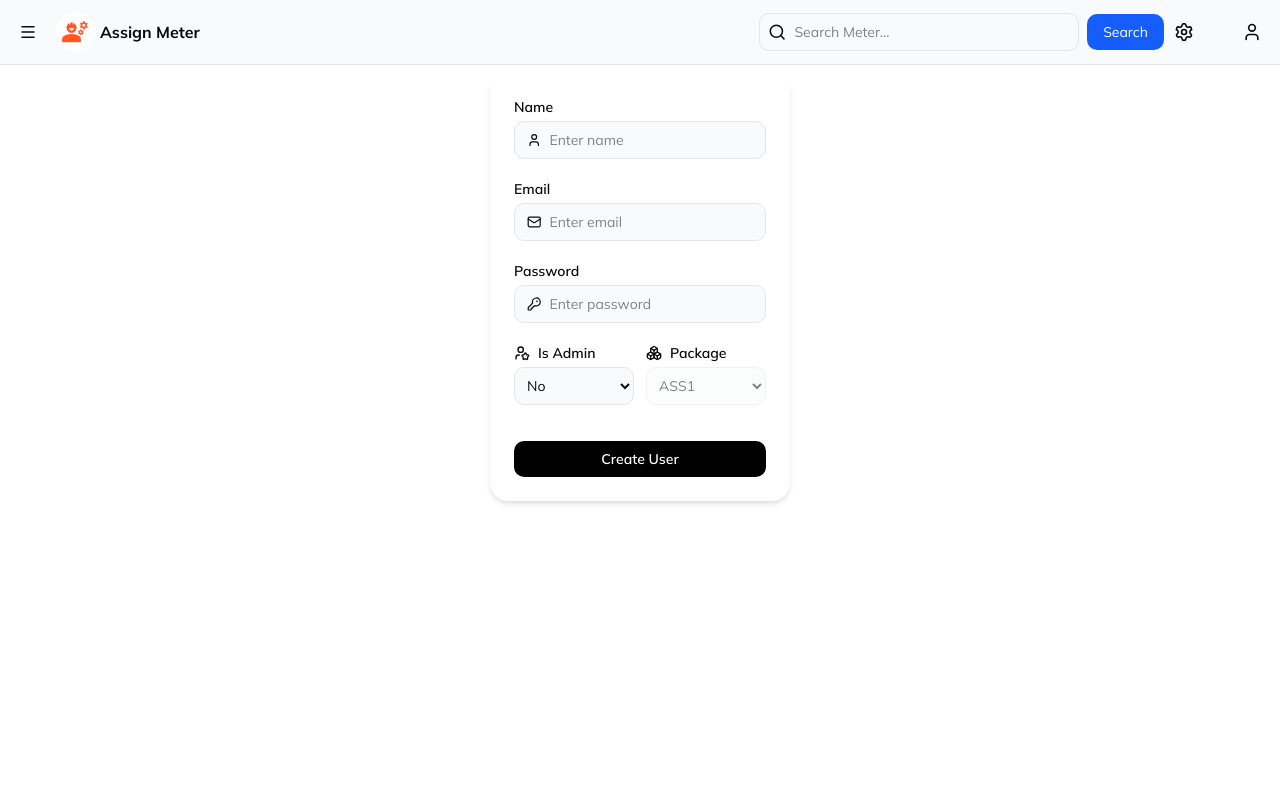
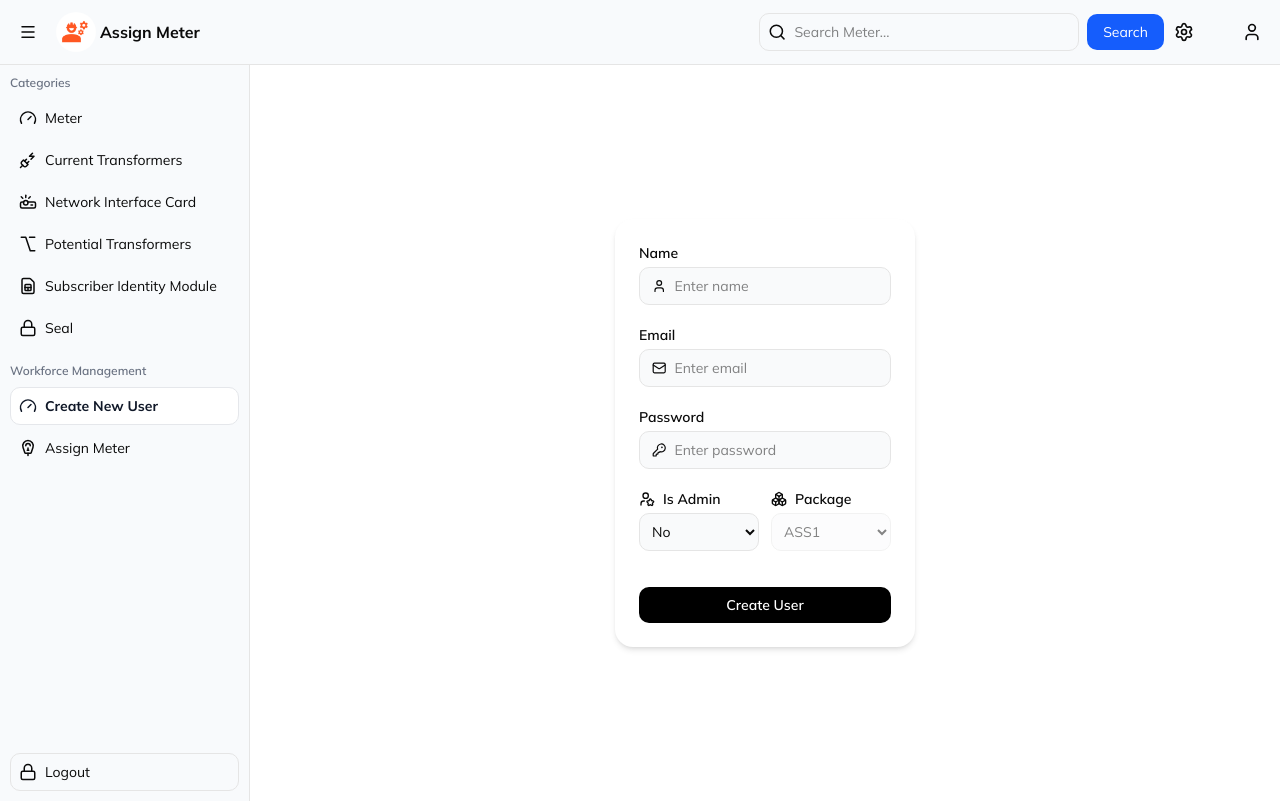
Before and after one commit to Codewithajoydas/Assign-Meter-Web, a Next.js app: page /createuser in a window 1280 px wide. Built offline with nearby package versions, Linux system fonts and the light colour scheme.

Commit message:
add installer & supervisor names, enable meter navigation, fix download query bug, and support comma/space meter input

```diff
--- a/components/Sidebar.jsx
+++ b/components/Sidebar.jsx
@@ -50,8 +50,8 @@ const Sidebar = () => {
   const isActive = (path) => pathname === path;
   return (
     <aside
-      className={`transition-all duration-300 border-r p-4 sticky top-16 bg-[#F8FAFC] h-[calc(100vh-64px)] overflow-y-auto w-62.5 hidden`}
-      style={{ width: closed ? "0" : "250px", padding: closed ? "0" : "10px" }}
+      className={`transition-all duration-300 border-r p-4 sticky top-16 bg-[#F8FAFC] h-[calc(100vh-64px)] overflow-y-auto w-62.5`}
+      style={{ width: closed ? "0" : "250px", padding: closed ? "0" : "10px", overflow: closed ? "hidden" : "auto" }}
     >
       <nav className="relative h-full">
         <ul className="space-y-4 ">
```
